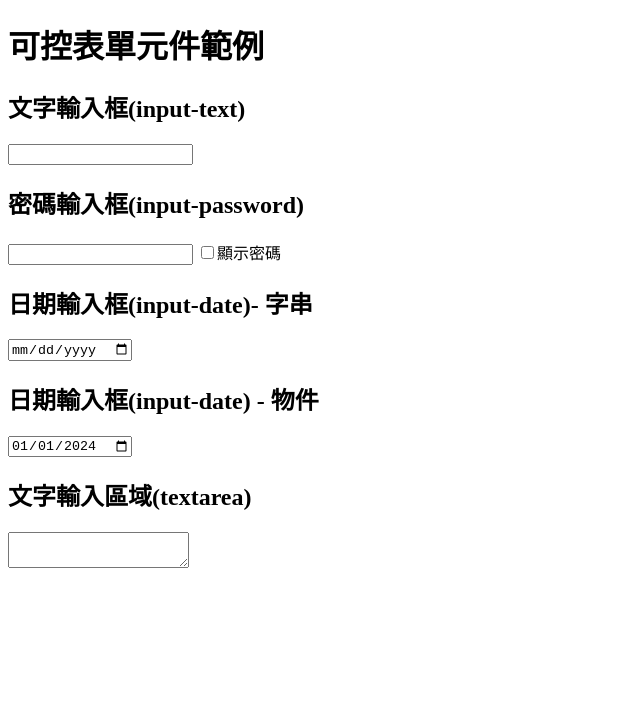
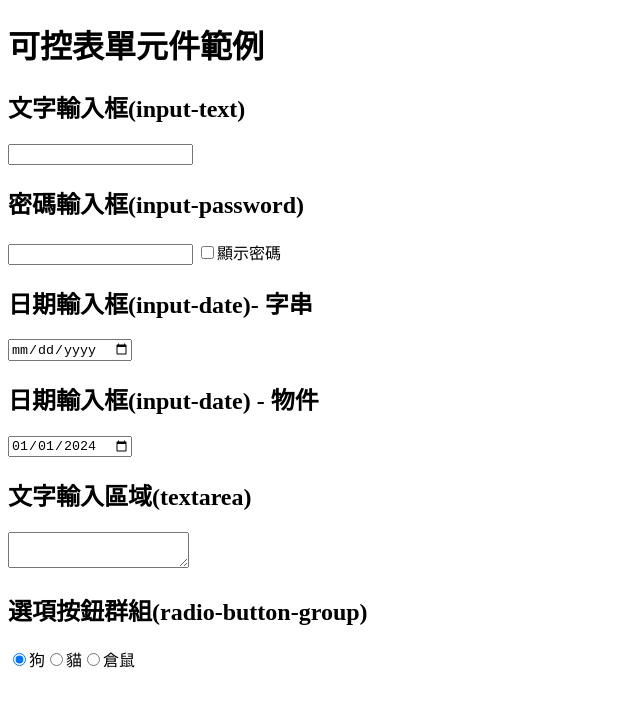
Before and after one commit to XiaoYun3893z/next-base, a Next.js app: page /cs-0424/controlled-form in a window 1280 px wide. Shown: the top 706 px of the page, without its empty margins (0-640 px from the left). Built offline with nearby package versions, Linux system fonts and the light colour scheme.

Commit message:
可控表單元件-radio_button_group

```diff
--- a/pages/cs-0424/controlled-form.js
+++ b/pages/cs-0424/controlled-form.js
@@ -22,6 +22,11 @@ export default function ControlledForm() {
   const [inputDateObject, setInputDateObject] = useState(
     stringToDate('2024-01-01')
   )
+
+  // radio button group
+  const petOptions = ['狗', '貓', '倉鼠']
+  // 使用者從多個選項中選擇一個
+  const [pet, setPet] = useState('狗')
 
   return (
     <>
@@ -87,6 +92,27 @@ export default function ControlledForm() {
           }}
         />
       </div>
+      <div title="radio-button-group">
+        <h2>選項按鈕群組(radio-button-group)</h2>
+        {petOptions.map((v, i) => {
+          return (
+            <label key={i}>
+              <input
+                type="radio"
+                value={v}
+                // 每個radio會用v和目前的狀態(pet)來比較，相符才會是true
+                checked={pet === v}
+                onChange={(e) => {
+                  // 與上面的可控表單元件寫法類似
+                  // 或是寫為`setPet(v)`也可以
+                  setPet(e.target.value)
+                }}
+              />
+              {v}
+            </label>
+          )
+        })}
+      </div>
     </>
   )
 }
```
